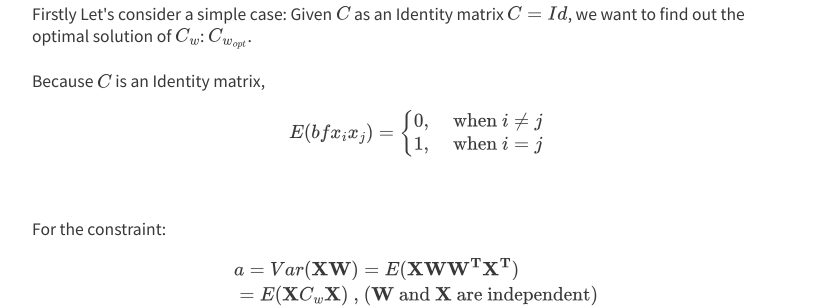
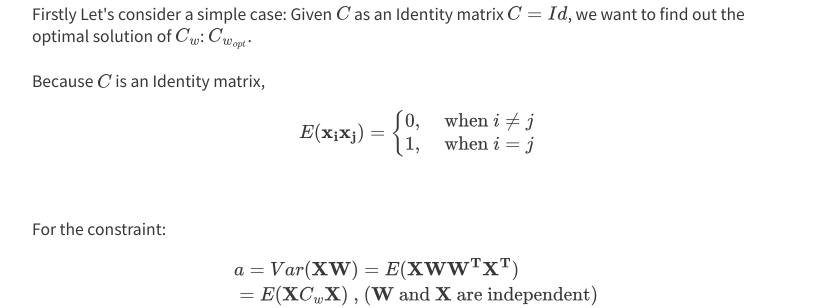
Before and after one commit to kalfton/kalfton.github.io, a Jekyll site: the page built from _thoughts/Efficient_coding_Theory.md, in a window 1280 px wide and 900 px high, scrolled down 2962 px. Shown: the part 150-458 px from the top of the window, without its empty margins (224-1047 px from the left). Built offline with Jekyll 4.4.1, drawn with Linux system fonts in a browser that asks for light colours; nearby versions of some CDN libraries; comment, search, counter and statistics services are not loaded.

```diff
--- a/_thoughts/Efficient_coding_Theory.md
+++ b/_thoughts/Efficient_coding_Theory.md
@@ -93,7 +93,7 @@ Given $ C $ as an Identity matrix $ C = Id $, we want to find out the optimal so
 
 Because $ C$ is an Identity matrix,
 \begin{equation}
-   E({bf x_i x_j}) =
+   E({\bf x_i x_j}) =
    \begin{cases}
     0, & \text{ when }  i \neq j \\
     1, & \text{ when } i = j
```
